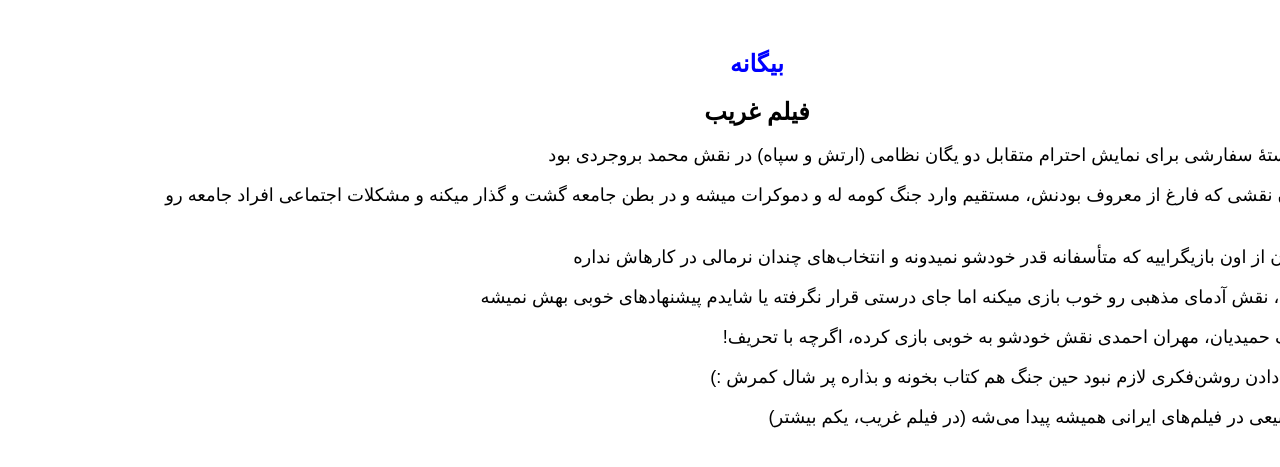
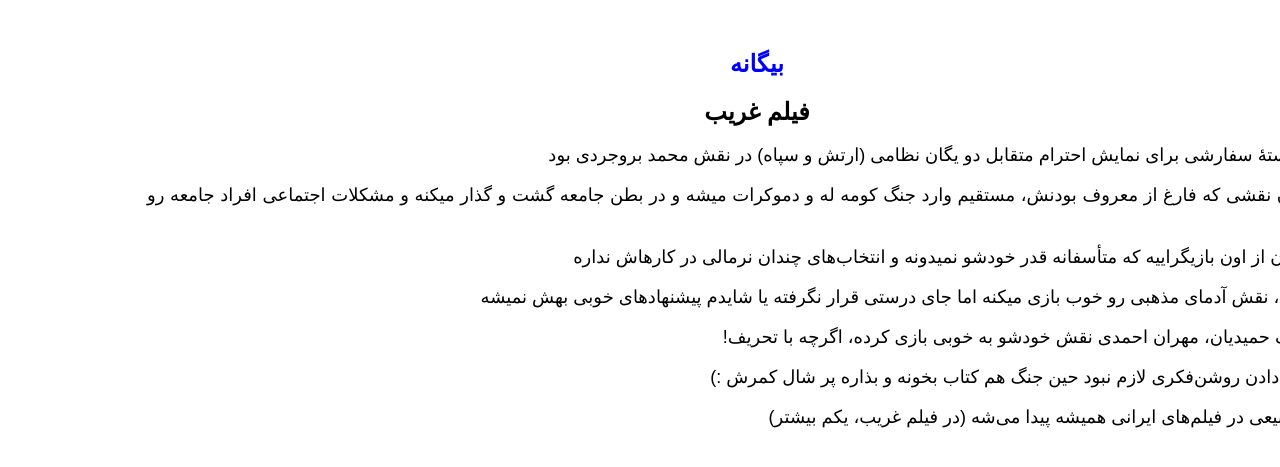
Before and after one commit to darkblog/darkblog.github.io, a Jekyll site: the page built from _posts/2023-8-7-2.md, in a window 1280 px wide. Shown: the top 467 px of the page. Built offline with Jekyll 4.4.1, drawn with Linux system fonts in a browser that asks for light colours.

Commit message:
Update default.html

```diff
--- a/_layouts/default.html
+++ b/_layouts/default.html
@@ -10,7 +10,7 @@
 <title>{{ page.title }}</title>
 <meta name="description" content="{{ page.title }}">
 <link rel="canonical" href="{{ page.url | replace:'index.html','' | prepend: site.baseurl | prepend: site.url }}">
-<style amp-custom>body{font-family:sans-serif;margin:auto;padding:30px;text-align:center}h1,h2{font-size:x-large}a{color:blue;text-decoration:none;padding:10px}p{text-align:right;font-size:large}</style>
+<style amp-custom>body{font-family:sans-serif;margin:auto;padding:30px;text-align:center}h1,h2{font-size:x-large}a{color:blue;text-decoration:none;padding:10px}p{text-align:justify;text-justify:inter-word;font-size:large}</style>
 </head>
 <body>
 <nav>
```
